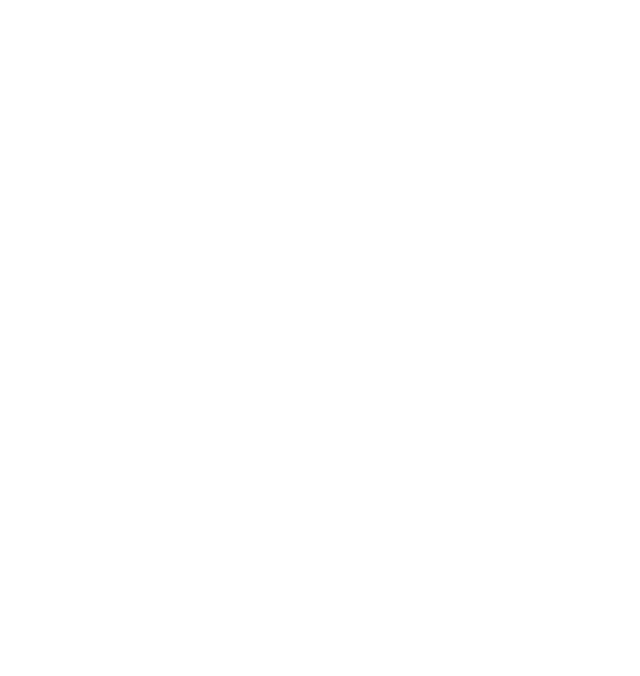
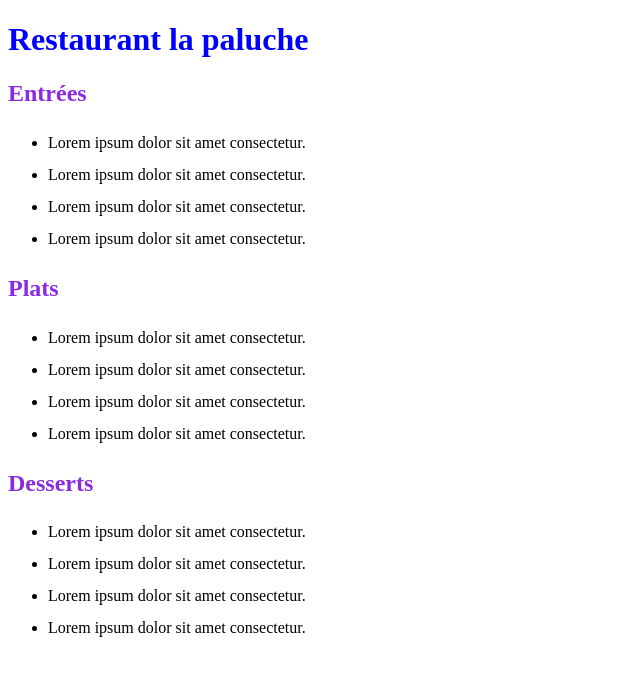
Before and after one commit to Acresson/restaurant_git, a plain HTML site: page index.html in a window 1280 px wide. Shown: the whole page, without its empty margins (0-640 px from the left). Drawn offline with Linux system fonts and the light colour scheme.

Commit message:
insertion de CSS

```diff
--- a/index.html
+++ b/index.html
@@ -5,8 +5,33 @@
   <meta http-equiv="X-UA-Compatible" content="IE=edge">
   <meta name="viewport" content="width=device-width, initial-scale=1.0">
   <title>Document</title>
+  <link rel="stylesheet" href="style.css">
 </head>
 <body>
+  <h1>Restaurant la paluche</h1>
 
+  <h2>Entrées</h2>
+  <ul>
+    <li>Lorem ipsum dolor sit amet consectetur.</li>
+    <li>Lorem ipsum dolor sit amet consectetur.</li>
+    <li>Lorem ipsum dolor sit amet consectetur.</li>
+    <li>Lorem ipsum dolor sit amet consectetur.</li>
+  </ul>
+
+  <h2>Plats</h2>
+  <ul>
+    <li>Lorem ipsum dolor sit amet consectetur.</li>
+    <li>Lorem ipsum dolor sit amet consectetur.</li>
+    <li>Lorem ipsum dolor sit amet consectetur.</li>
+    <li>Lorem ipsum dolor sit amet consectetur.</li>
+  </ul>
+
+  <h2>Desserts</h2>
+  <ul>
+    <li>Lorem ipsum dolor sit amet consectetur.</li>
+    <li>Lorem ipsum dolor sit amet consectetur.</li>
+    <li>Lorem ipsum dolor sit amet consectetur.</li>
+    <li>Lorem ipsum dolor sit amet consectetur.</li>
+  </ul>
 </body>
 </html>
```
